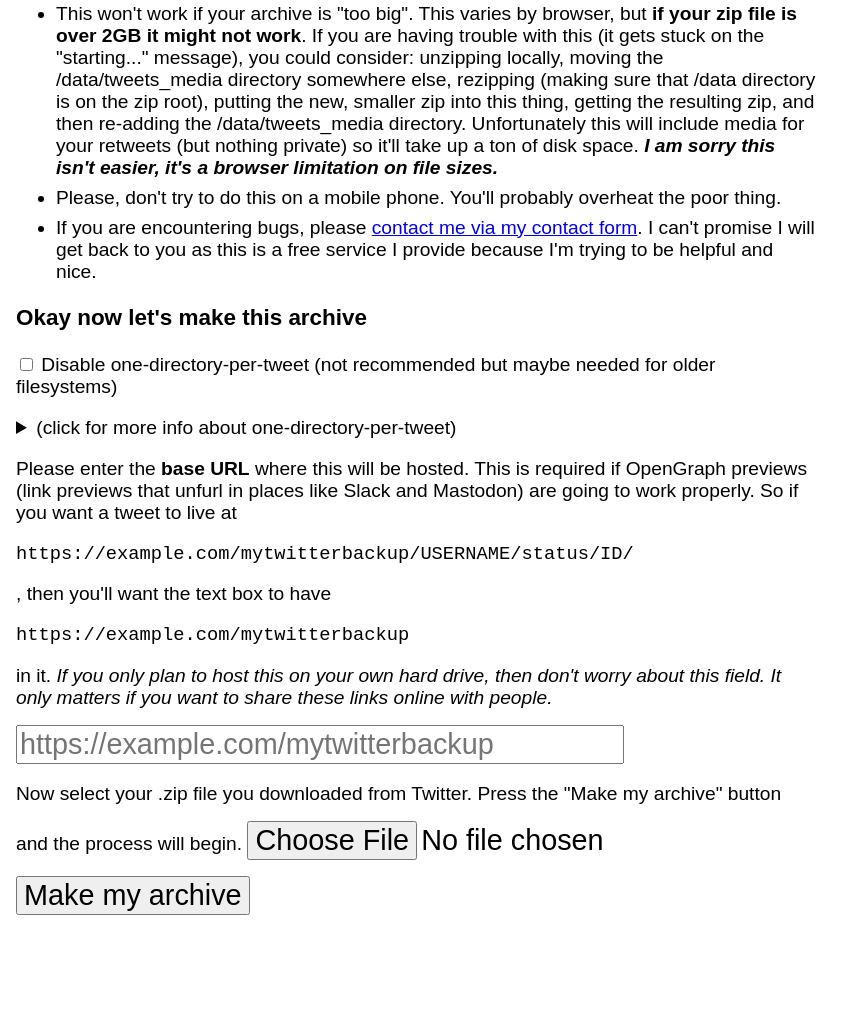
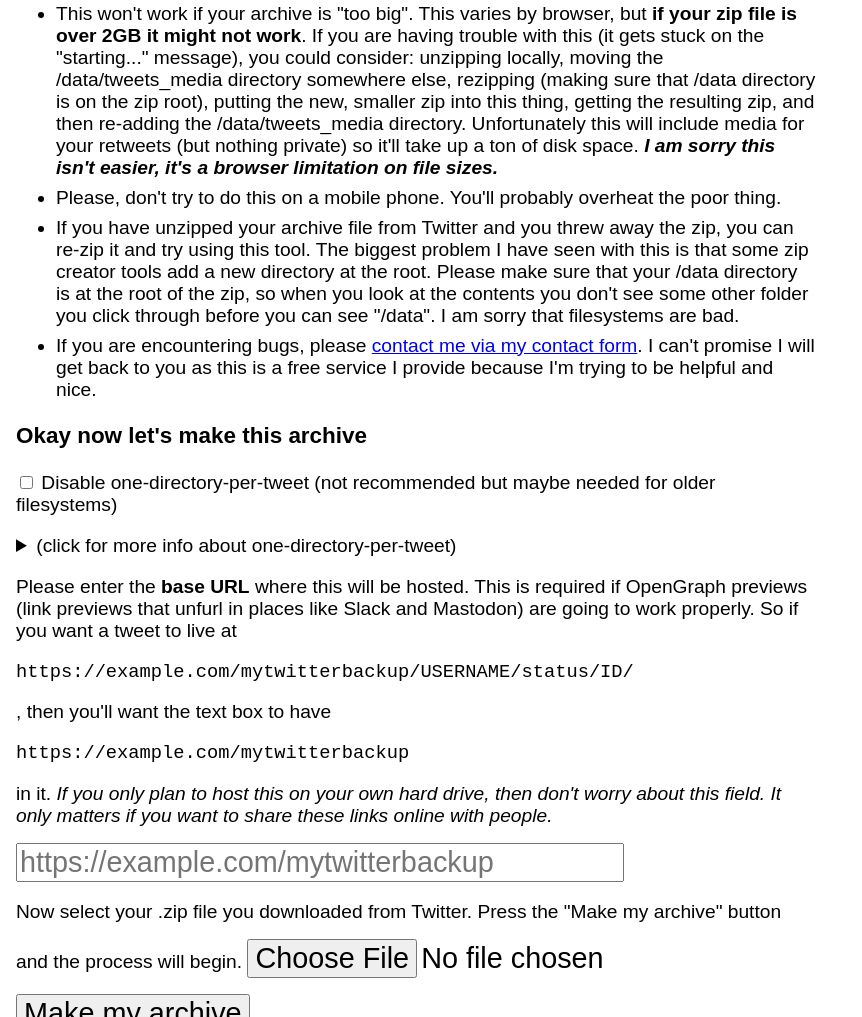
Before and after one commit to dariusk/twitter-archiver, a plain HTML site: page index.html in a window 1280 px wide. Shown: the part 1038-2055 px from the top of the page, without its empty margins (0-862 px from the left). Before the commit the page ends 1972 px from the top, so only its background shows below. Drawn offline with Linux system fonts and the light colour scheme.

Commit message:
Adding a known bug

```diff
--- a/index.html
+++ b/index.html
@@ -96,6 +96,7 @@
 <ul>
   <li>This won't work if your archive is "too big". This varies by browser, but <strong>if your zip file is over 2GB it might not work</strong>. If you are having trouble with this (it gets stuck on the "starting..." message), you could consider: unzipping locally, moving the /data/tweets_media directory somewhere else, rezipping (making sure that /data directory is on the zip root), putting the new, smaller zip into this thing, getting the resulting zip, and then re-adding the /data/tweets_media directory. Unfortunately this will include media for your retweets (but nothing private) so it'll take up a ton of disk space. <strong><em>I am sorry this isn't easier, it's a browser limitation on file sizes.</em></strong> </li>
   <li>Please, don't try to do this on a mobile phone. You'll probably overheat the poor thing.</li>
+  <li>If you have unzipped your archive file from Twitter and you threw away the zip, you can re-zip it and try using this tool. The biggest problem I have seen with this is that some zip creator tools add a new directory at the root. Please make sure that your /data directory is at the root of the zip, so when you look at the contents you don't see some other folder you click through before you can see "/data". I am sorry that filesystems are bad.</li>
   <li>If you are encountering bugs, please <a href="https://docs.google.com/forms/d/e/1FAIpQLScBbu22VFAN-hMABqNRVMLED0JI3sMCSLtmLpnomY-I4AJ5Jg/viewform">contact me via my contact form</a>. I can't promise I will get back to you as this is a free service I provide because I'm trying to be helpful and nice.</li>
 </ul>
 <h3>Okay now let's make this archive</h3>
```
